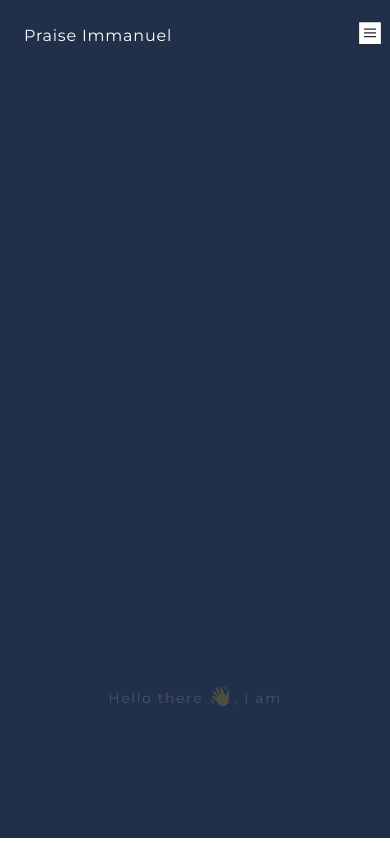
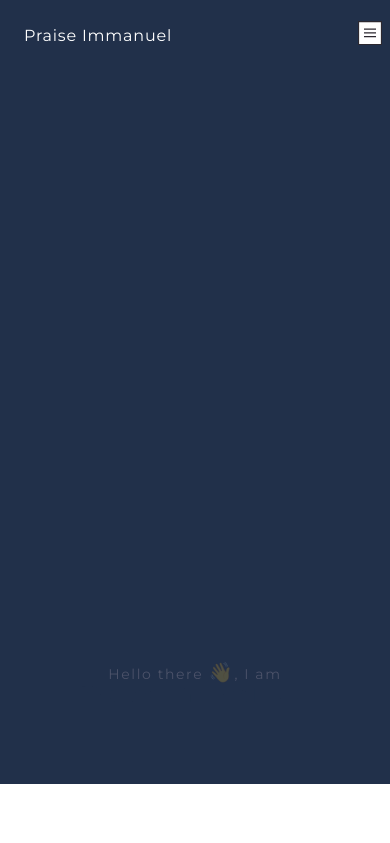
Before and after one commit to PraiseImmanuel/praise-portfolio, a React (Create React App) app: page / in a window 390 px wide. Shown: the top 843 px of the page. Built offline with nearby package versions, Linux system fonts and the light colour scheme.

Commit message:
Modify css files

```diff
--- a/src/components/About.js
+++ b/src/components/About.js
@@ -9,7 +9,7 @@ const About = () => {
     const [containerRef2, isVisible2] = targetElement({
         rootMargin: '0px 0px 110% 0px',
         //fix threshold on small device
-        threshold: (window.innerWidth >= 768 ? 1.0 : 0.35)
+        threshold: (window.innerWidth >= 768 ? 1.0 : 0.1)
       });
     const fadeOne = isVisible1 ? 'appear' : '';
     const fadeTwo = isVisible2 ? 'appear' : '';
--- a/src/styles/Home.css
+++ b/src/styles/Home.css
@@ -173,7 +173,7 @@
     }
 
     .image-and-intro{
-        padding-bottom: 0;
+        padding-bottom: 1.5rem;
     }
 
     .image-container{
@@ -242,7 +242,7 @@
 
 @media screen and (max-width: 500px){
     .home-container{
-        height: 96.5vh;
+        height: 90vh;
     }
 
     .intro{
```
